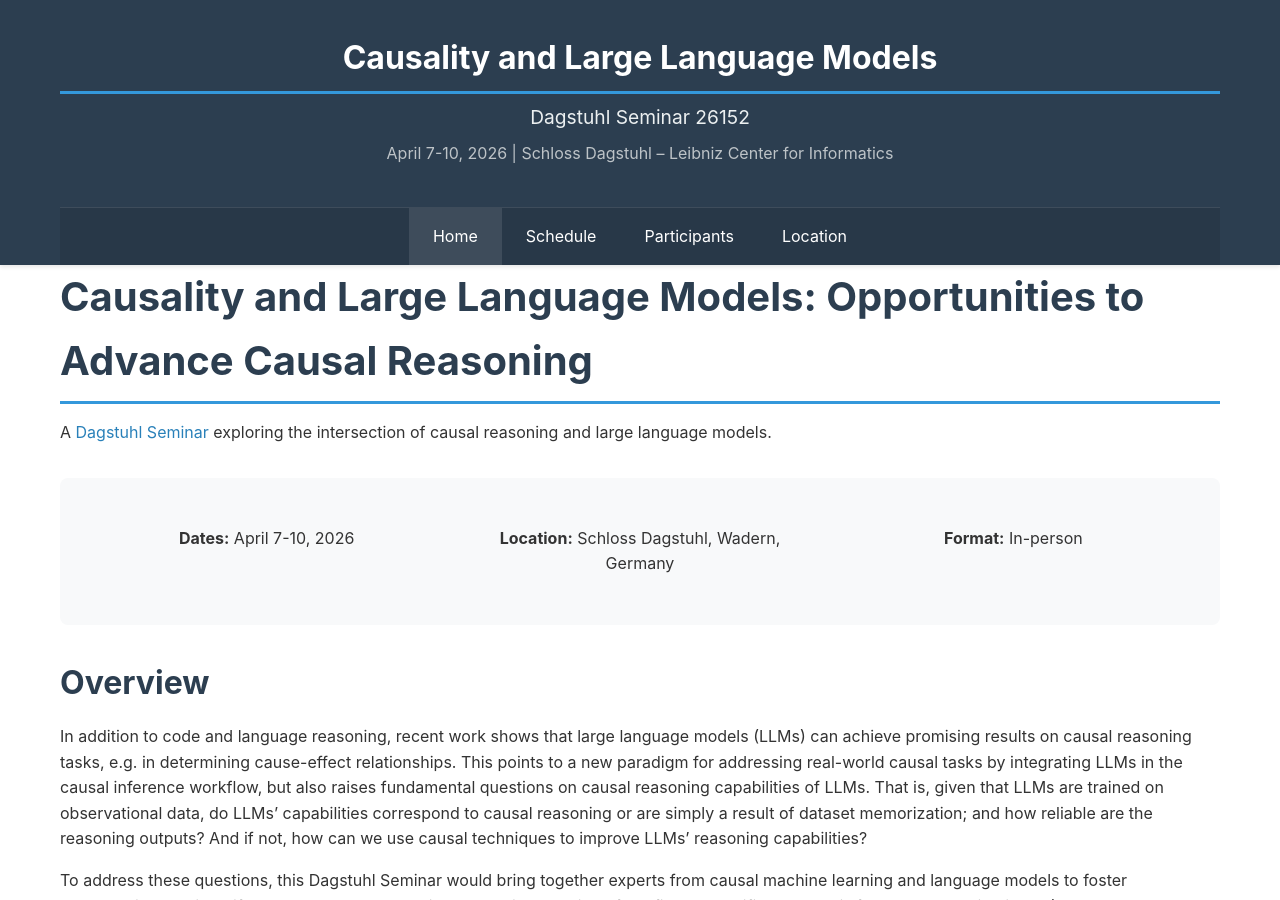
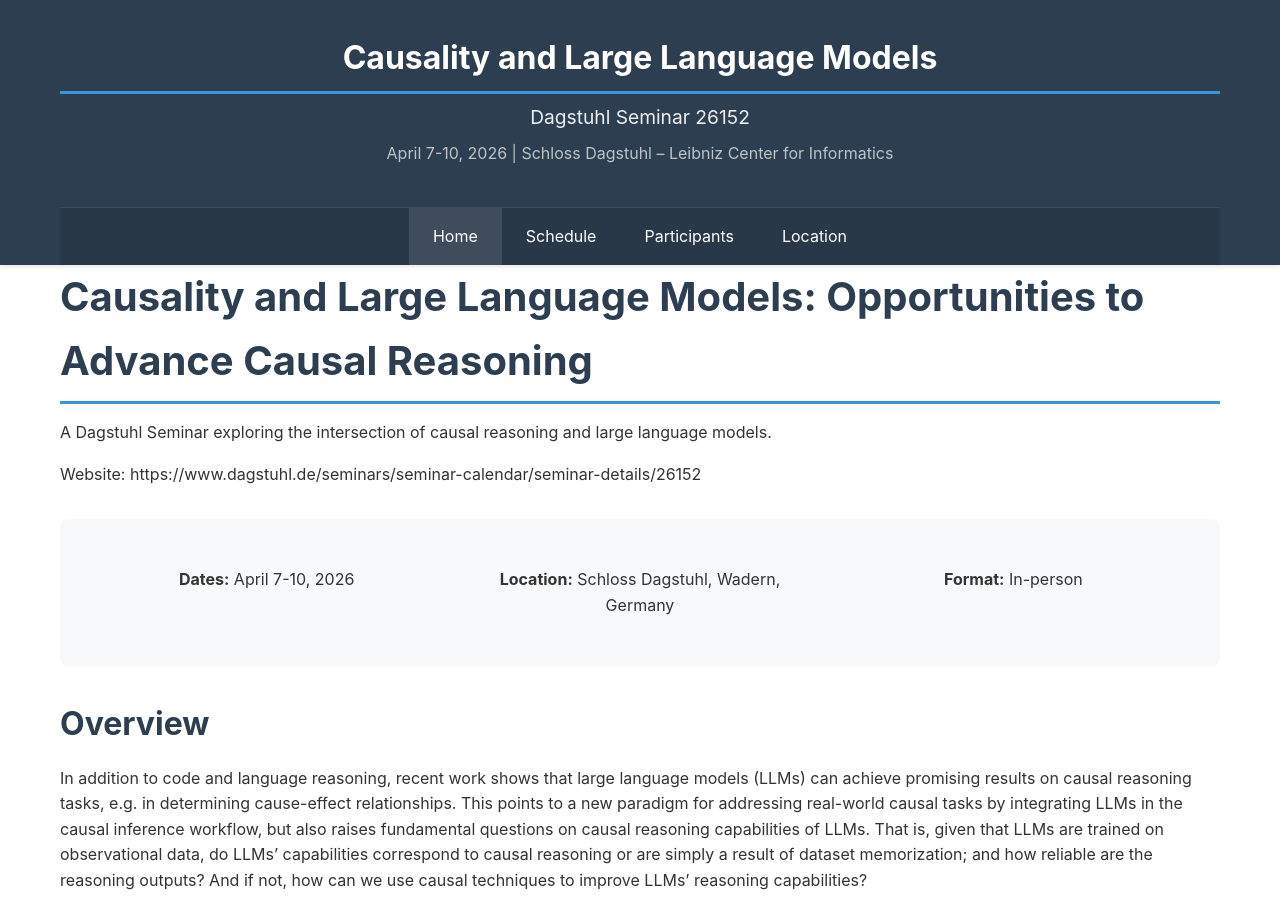
Before and after one commit to cr-llm/cr-llm.github.io, a Jekyll site: the page built from index.md, in a window 1280 px wide and 900 px high. Built offline with Jekyll 4.4.1, drawn with Linux system fonts in a browser that asks for light colours; part of the change alters nothing that is shown.

Commit message:
added website
Signed-off-by: Amit Sharma <amit_sharma@live.com>

```diff
--- a/index.md
+++ b/index.md
@@ -5,7 +5,9 @@ title: Home
 
 # Causality and Large Language Models: Opportunities to Advance Causal Reasoning
 
-A [Dagstuhl Seminar](https://www.dagstuhl.de/en/seminars/dagstuhl-seminars) exploring the intersection of causal reasoning and large language models.
+A Dagstuhl Seminar exploring the intersection of causal reasoning and large language models.
+
+Website: https://www.dagstuhl.de/seminars/seminar-calendar/seminar-details/26152
 
 <div class="key-info">
   <div class="info-item"><strong>Dates:</strong> April 7-10, 2026</div>
```
